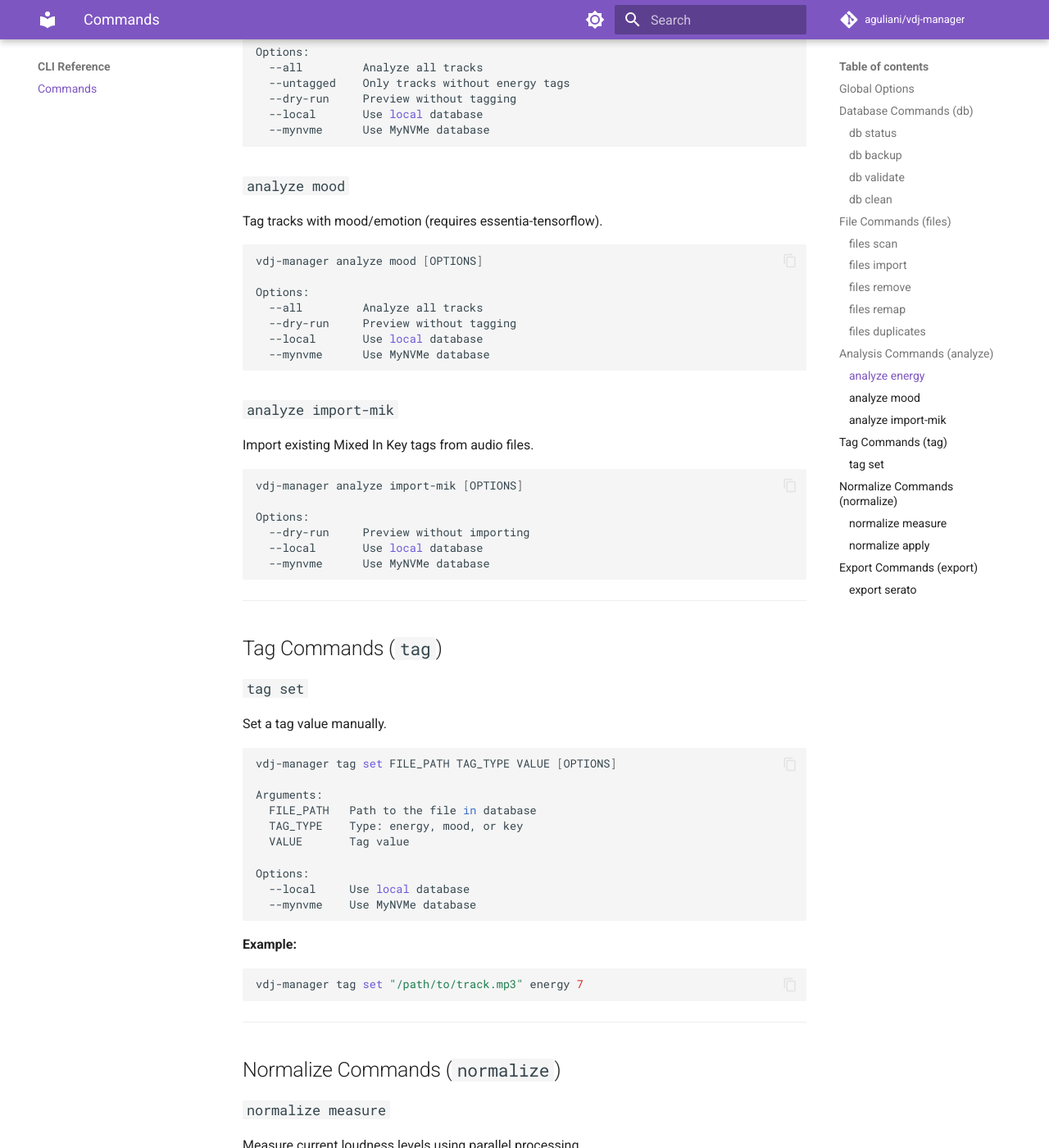
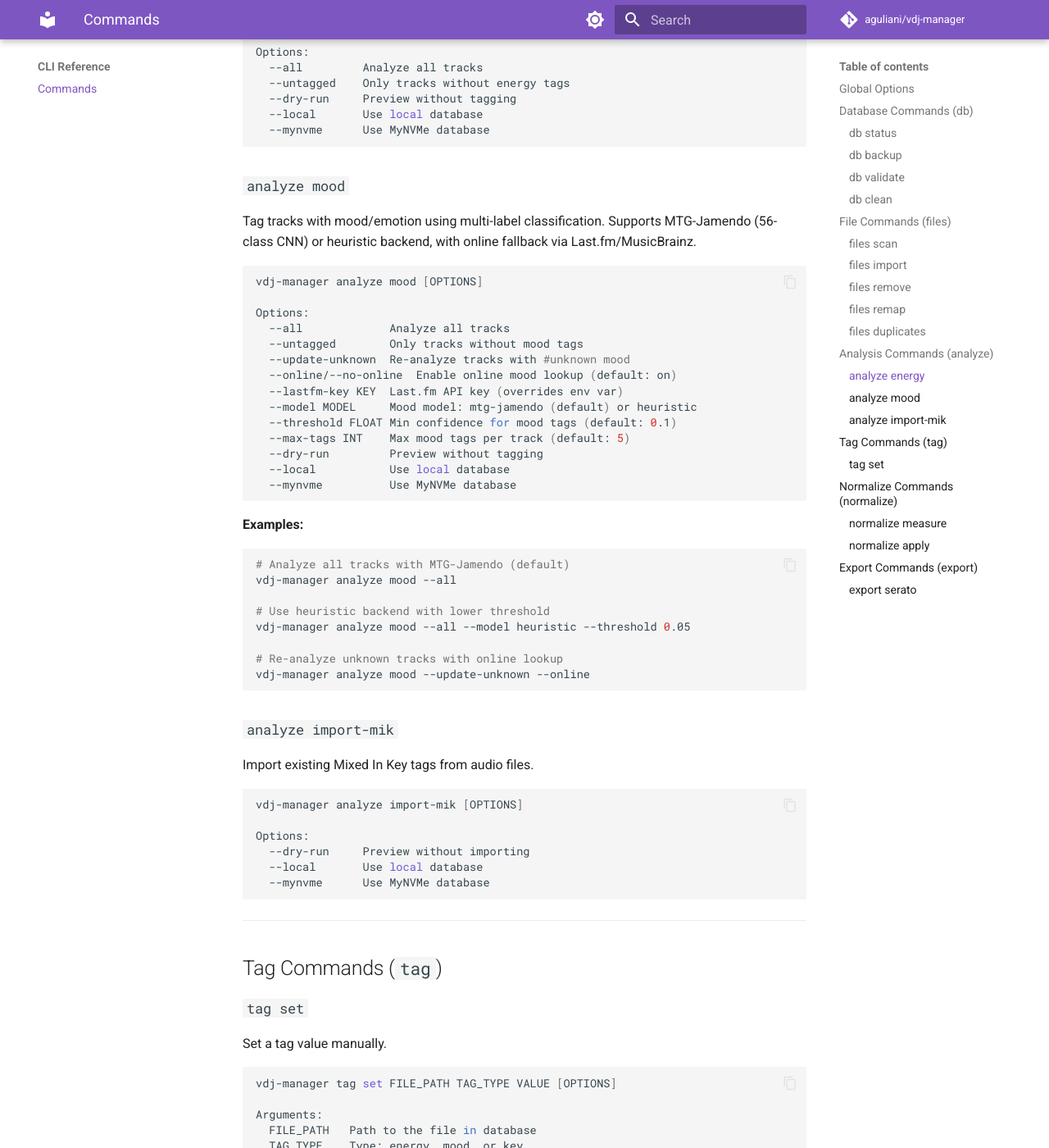
Before and after one commit to akhilguliani/music-library-manager, an MkDocs documentation site: the page built from docs/cli/commands.md, in a window 1280 px wide and 1400 px high, scrolled down 3707 px. Shown: the whole window at 82% size. Built offline with MkDocs 1.6.1 and Material for MkDocs 9.7.7, drawn with Linux system fonts in a browser that asks for light colours; comment, search, counter and statistics services are not loaded.

Commit message:
Update documentation for MTG-Jamendo model upgrade and 604 test count
Update CLAUDE.md with multi-label moods, model backend abstraction,
atomic save, and models directory. Update CLI commands reference with
new mood options. Update desktop app docs with model selector controls.
Mark MTG-Jamendo as implemented in research document.

Co-Authored-By: Claude Opus 4.6 <noreply@anthropic.com>

````diff
--- a/docs/cli/commands.md
+++ b/docs/cli/commands.md
@@ -189,16 +189,35 @@ Options:
 
 ### `analyze mood`
 
-Tag tracks with mood/emotion (requires essentia-tensorflow).
+Tag tracks with mood/emotion using multi-label classification. Supports MTG-Jamendo (56-class CNN) or heuristic backend, with online fallback via Last.fm/MusicBrainz.
 
 ```bash
 vdj-manager analyze mood [OPTIONS]
 
 Options:
-  --all         Analyze all tracks
-  --dry-run     Preview without tagging
-  --local       Use local database
-  --mynvme      Use MyNVMe database
+  --all             Analyze all tracks
+  --untagged        Only tracks without mood tags
+  --update-unknown  Re-analyze tracks with #unknown mood
+  --online/--no-online  Enable online mood lookup (default: on)
+  --lastfm-key KEY  Last.fm API key (overrides env var)
+  --model MODEL     Mood model: mtg-jamendo (default) or heuristic
+  --threshold FLOAT Min confidence for mood tags (default: 0.1)
+  --max-tags INT    Max mood tags per track (default: 5)
+  --dry-run         Preview without tagging
+  --local           Use local database
+  --mynvme          Use MyNVMe database
+```
+
+**Examples:**
+```bash
+# Analyze all tracks with MTG-Jamendo (default)
+vdj-manager analyze mood --all
+
+# Use heuristic backend with lower threshold
+vdj-manager analyze mood --all --model heuristic --threshold 0.05
+
+# Re-analyze unknown tracks with online lookup
+vdj-manager analyze mood --update-unknown --online
 ```
 
 ### `analyze import-mik`
````
Also changed, not shown: CLAUDE.md (+9 -5 lines), docs/mood-analysis-models-research.md (+16 -6 lines), docs/user-guide/desktop-app.md (+6 -1 lines).
